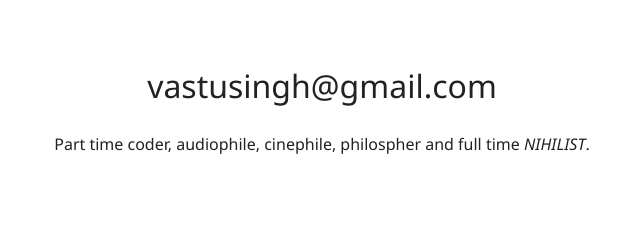
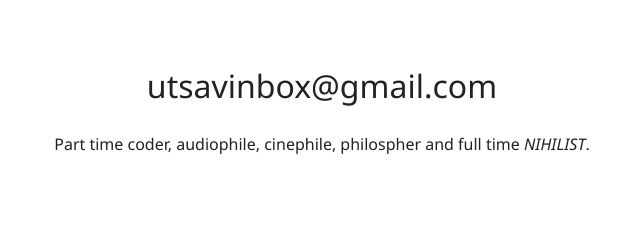
Before and after one commit to utsavnarayan/utsavnarayan.github.io, a plain HTML site: page index.html in a window 1280 px wide. Shown: the part 242-478 px from the top of the page, 318-958 px from the left. Drawn offline with nearby package versions, Linux system fonts and the light colour scheme.

Commit message:
Updated my email

```diff
--- a/index.html
+++ b/index.html
@@ -94,7 +94,7 @@
     <section class="full-page" id="aboutme">
         <h1>Utsav Narayan Singh</h1>
 
-        <h2>vastusingh@gmail.com</h2>
+        <h2>utsavinbox@gmail.com</h2>
 
         <h4>Part time coder, audiophile, cinephile, philospher and full time
         <em>NIHILIST</em>.</h4>
```
